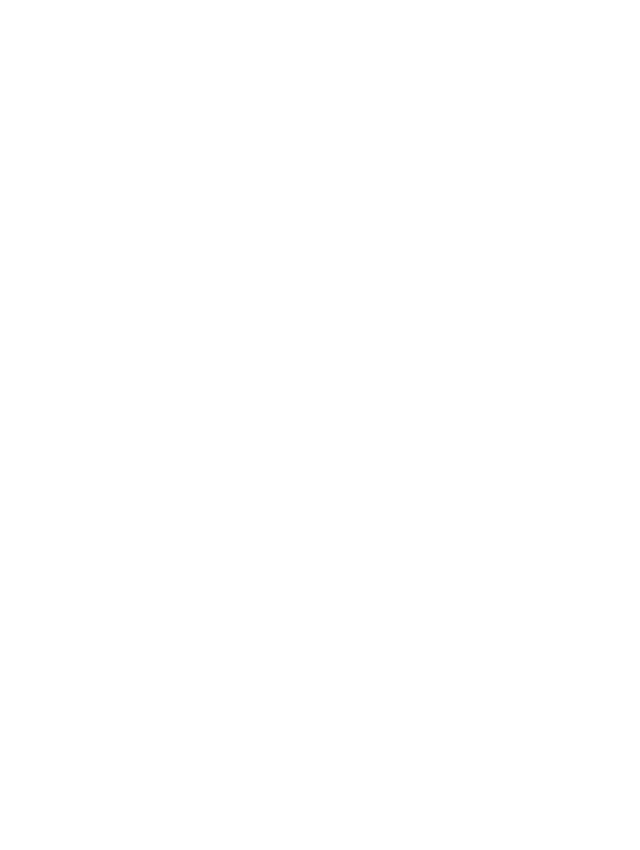
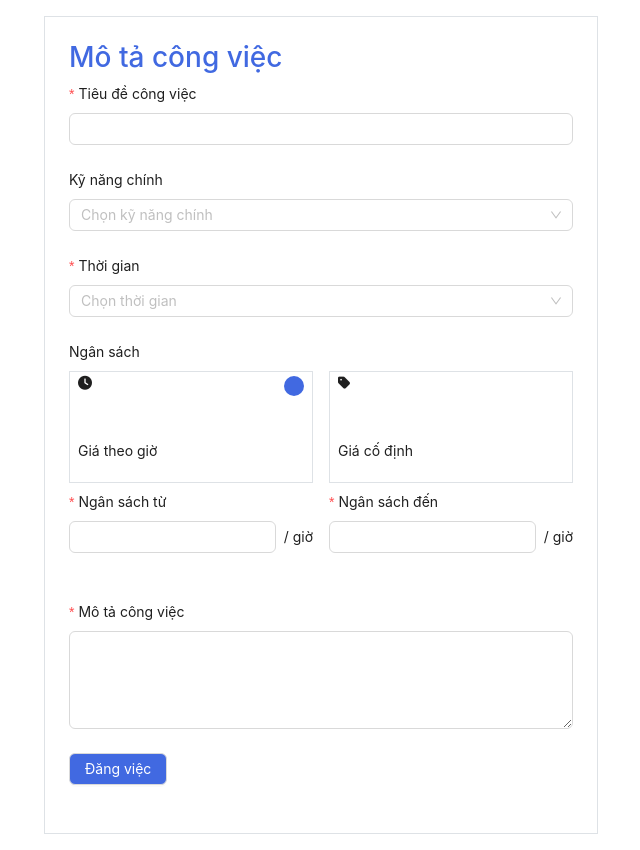
Before and after one commit to thanhtung795/freelancer, a React (Create React App) app in the folder FE/freelance/: page /job in a window 1280 px wide. Before the commit this address had no page. Shown: the whole page, without its empty margins (319-959 px from the left). Before the commit the page ends 800 px from the top, so only its background shows below. Built offline with nearby package versions, Linux system fonts and the light colour scheme.

Commit message:
push post job

```diff
--- a/FE/freelance/package.json
+++ b/FE/freelance/package.json
@@ -3,6 +3,10 @@
   "version": "0.1.0",
   "private": true,
   "dependencies": {
+    "@fortawesome/fontawesome-free": "^6.6.0",
+    "@fortawesome/fontawesome-svg-core": "^6.6.0",
+    "@fortawesome/free-solid-svg-icons": "^6.6.0",
+    "@fortawesome/react-fontawesome": "^0.2.2",
     "@testing-library/jest-dom": "^5.17.0",
     "@testing-library/react": "^13.4.0",
     "@testing-library/user-event": "^13.5.0",
--- a/FE/freelance/src/App.js
+++ b/FE/freelance/src/App.js
@@ -3,11 +3,11 @@
 import Container from 'react-bootstrap/Container';
 // import Button from 'react-bootstrap/Button';
 import JoinAs from './component/JoinAs/JoinAs';
-import Login from './component/LogIn/LogIn';
-import SignUp from './component/SignUp/SignUp';
+import '@fortawesome/fontawesome-free/css/all.min.css';
 import { BrowserRouter, Routes, Route } from 'react-router-dom';
 import './App.css';
 import CandidatesTable from './component/CandidatesTable/CandidatesTable';
+import JobForm from './component/Job/JobForm/JobForm';
 // const ExampleToast = ({ children }) => {
 //   const [show, toggleShow] = useState(true);
 //   return (
@@ -27,9 +27,10 @@
     <BrowserRouter>
       <Routes>
         <Route path="/" element={<JoinAs />} />
-        <Route path="/login" element={<Login />} />
-        <Route path="/signUp" element={<SignUp />} />
+        {/* <Route path="/login" element={<Login />} />
+        <Route path="/signUp" element={<SignUp />} /> */}
         <Route path="/candidates" element={<CandidatesTable />} />
+        <Route path="/job" element={<JobForm />} />
       </Routes>
     </BrowserRouter>
   </Container>
--- /dev/null
+++ b/FE/freelance/src/component/Job/JobForm/JobForm.js
@@ -0,0 +1,284 @@
+import React, { useState } from "react";
+import "../css/job.css";
+import axios from "axios";
+import {
+  Form,
+  Input,
+  InputNumber,
+  Button,
+  Select,
+  Upload,
+  message,
+  Spin,
+  Space,
+  AutoComplete,
+  TreeSelect,
+} from "antd";
+import { useNavigate } from "react-router-dom";
+
+const { TextArea } = Input;
+const { Option } = Select;
+
+const JobForm = () => {
+  const [form] = Form.useForm();
+  const [loading, setLoading] = useState(false);
+  const [options, setOptions] = useState([]);
+  const [skillOptions, setSkillOptions] = useState([
+    {
+      title: "Chọn ngôn ngữ",
+      value: "programming_languages",
+      children: [
+        { title: "JavaScript", value: "javascript" },
+        { title: "Python", value: "python" },
+        { title: "Java", value: "java" },
+        { title: "C++", value: "cpp" },
+        { title: "C#", value: "csharp" },
+        { title: "Ruby", value: "ruby" },
+        { title: "PHP", value: "php" },
+        { title: "Go", value: "go" },
+        { title: "Rust", value: "rust" },
+        { title: "Swift", value: "swift" },
+      ],
+    },
+  ]);
+
+  const onFinish = async (values) => {
+    setLoading(true);
+
+    const formData = new FormData();
+    formData.append("title", values.title);
+    formData.append("description", values.description);
+    formData.append("mainSkill", values.mainSkill);
+    formData.append("budget", values.budget);
+    formData.append("duration", values.duration);
+    if (values.files) {
+      values.files.fileList.forEach((file) => {
+        formData.append("files", file.originFileObj);
+      });
+    }
+
+    try {
+      await axios.post("http://localhost:8080/api/post-job", formData, {
+        headers: {
+          "Content-Type": "application/json",
+        },
+      });
+      message.success("Đăng tuyển thành công.");
+      form.resetFields();
+    } catch (error) {
+      console.error(error);
+      message.error("Đăng tuyển thất bại.");
+    } finally {
+      setLoading(false);
+    }
+  };
+
+  const handleSearch = (value) => {
+    // const skills = ["JavaScript", "React", "Node.js", "Python", "Java"];
+    // setSkillOptions(() => {
+    //   if (!value) {
+    //     return [];
+    //   }
+    //   return skills
+    //     .filter((skill) => skill.toLowerCase().includes(value.toLowerCase()))
+    //     .map((skill) => ({
+    //       label: skill,
+    //       value: skill,
+    //     }));
+    // });
+    // setOptions(() => {
+    //   if (!value || value.includes("@")) {
+    //     return [];
+    //   }
+    //   return ["gmail.com", "163.com", "qq.com"].map((domain) => ({
+    //     label: `${value}@${domain}`,
+    //     value: `${value}@${domain}`,
+    //   }));
+    // });
+  };
+
+  const [selected, setSelected] = useState("hours");
+  const navigate = useNavigate();
+
+  const handleCardClick = (type) => {
+    setSelected(type);
+  };
+
+  const handleButtonClick = () => {
+    navigate("/login");
+  };
+
+  return (
+    <div className="form-container w-50 mx-auto border p-4 main-color">
+      {loading ? (
+        <Space size="middle">
+          <Spin size="large" />
+        </Space>
+      ) : (
+        <Form
+          form={form}
+          layout="vertical"
+          onFinish={onFinish}
+          scrollToFirstError
+        >
+          <h3 style={{ color: "#4169E1" }}>Mô tả công việc</h3>
+          {/* Job Title */}
+          <Form.Item
+            name="title"
+            label="Tiêu đề công việc"
+            rules={[
+              { required: true, message: "Vui lòng nhập tiêu đề công việc." },
+            ]}
+          >
+            <Input />
+          </Form.Item>
+
+          {/* Main Skill */}
+          <Form.Item
+            name="mainSkill"
+            label="Kỹ năng chính"
+            // rules={[{ required: true, message: "Vui lòng chọn kỹ năng chính!" }]}
+          >
+            <TreeSelect
+              style={{ width: "100%" }}
+              placeholder="Chọn kỹ năng chính"
+              treeData={skillOptions}
+              treeCheckable={true}
+              showSearch
+              onSearch={handleSearch}
+              treeDefaultExpandAll
+              fieldNames={{
+                label: "title",
+                value: "value",
+                children: "children",
+              }}
+              value={form.getFieldValue("mainSkill") || []}
+              onChange={(values) => form.setFieldsValue({ mainSkill: values })}
+            />
+          </Form.Item>
+
+          {/* Duration */}
+          <Form.Item
+            name="duration"
+            label="Thời gian"
+            rules={[{ required: true, message: "Vui lòng chọn thời gian." }]}
+          >
+            <Select placeholder="Chọn thời gian">
+              <Option value="1_week">1 Tuần</Option>
+              <Option value="2_weeks">2 Tuần</Option>
+              <Option value="1_month">1 Tháng</Option>
+              <Option value="2_months">2 Tháng</Option>
+              <Option value="more">Hơn 2 Tháng</Option>
+            </Select>
+          </Form.Item>
+          {/* Budget */}
+          <Form.Item label="Ngân sách">
+            <div className="justify-content-center">
+              <div className="col-12 mb-2">
+                <div className="d-flex justify-content-between">
+                  <div
+                    className={`border px-2 py-1 flex-grow-1 me-2 w-100 ${
+                      selected === "hours" ? "card-selected" : ""
+                    }`}
+                    onClick={() => handleCardClick("hours")}
+                  >
+                    <div className="card-body">
+                      <div className="d-flex justify-content-between ">
+                        <i className="fa-solid fa-clock"></i>
+
+                        <div className="bi bi-person-fill me-2 fs-3 mb-5 py-2"></div>
+                        <div className="ms-auto">
+                          {selected == "hours" && (
+                            <div className="circle-check"></div>
+                          )}
+                        </div>
+                      </div>
+                      <div className="row">
+                        <p>Giá theo giờ</p>
+                      </div>
+                    </div>
+                  </div>
+                  <div
+                    className={`border px-2 py-1 w-100 flex-grow-1 ms-2 ${
+                      selected === "fixed" ? "card-selected" : ""
+                    }`}
+                    onClick={() => handleCardClick("fixed")}
+                  >
+                    <div className="card-body">
+                      <div className="d-flex justify-content-between ">
+                        <i className="fa-solid fa-tag"></i>
+
+                        <div className="bi bi-person-fill me-2 fs-3 mb-5 py-2"></div>
+                        <div className="ms-auto">
+                          {selected == "fixed" && (
+                            <div className="circle-check"></div>
+                          )}
+                        </div>
+                      </div>
+                      <div className="row">
+                        <p>Giá cố định</p>
+                      </div>
+                    </div>
+                  </div>
+                </div>
+              </div>
+            </div>
+            <div className="d-flex justify-content-between gap-3">
+              <Form.Item
+                className="w-100"
+                name="FromBudget"
+                label="Ngân sách từ"
+                rules={[
+                  { required: true, message: "Vui lòng nhập ngân sách từ." },
+                ]}
+              >
+                <div className="w-100 d-flex align-items-center">
+                  <InputNumber min={0} step={0.01} style={{ flexGrow: 1 }} />
+                  {selected == "hours" && (
+                    <span style={{ marginLeft: 8 }}>/ giờ</span>
+                  )}
+                </div>
+              </Form.Item>
+
+              <Form.Item
+                className="w-100"
+                name="ToBudget"
+                label="Ngân sách đến"
+                rules={[
+                  { required: true, message: "Vui lòng nhập ngân sách đến." },
+                ]}
+              >
+                <div className="w-100 d-flex align-items-center">
+                  <InputNumber min={0} step={0.01} style={{ flexGrow: 1 }} />
+                  {selected == "hours" && (
+                    <span style={{ marginLeft: 8 }}>/ giờ</span>
+                  )}
+                </div>
+              </Form.Item>
+            </div>
+          </Form.Item>
+
+          {/* Job Description */}
+          <Form.Item
+            name="description"
+            label="Mô tả công việc"
+            rules={[
+              { required: true, message: "Vui lòng nhập mô tả công việc." },
+            ]}
+          >
+            <TextArea rows={4} />
+          </Form.Item>
+
+          {/* Submit Button */}
+          <Form.Item>
+            <Button className="main-color-bg" htmlType="submit">
+              Đăng việc
+            </Button>
+          </Form.Item>
+        </Form>
+      )}
+    </div>
+  );
+};
+
+export default JobForm;
--- /dev/null
+++ b/FE/freelance/src/component/Job/css/job.css
@@ -0,0 +1,6 @@
+.main-color {
+    color: #4169E1;
+} .main-color-bg {
+    background: #4169E1;
+    color: white
+}
```
Also changed, not shown: 2 other files (tests, documents, lock files or other folders).
